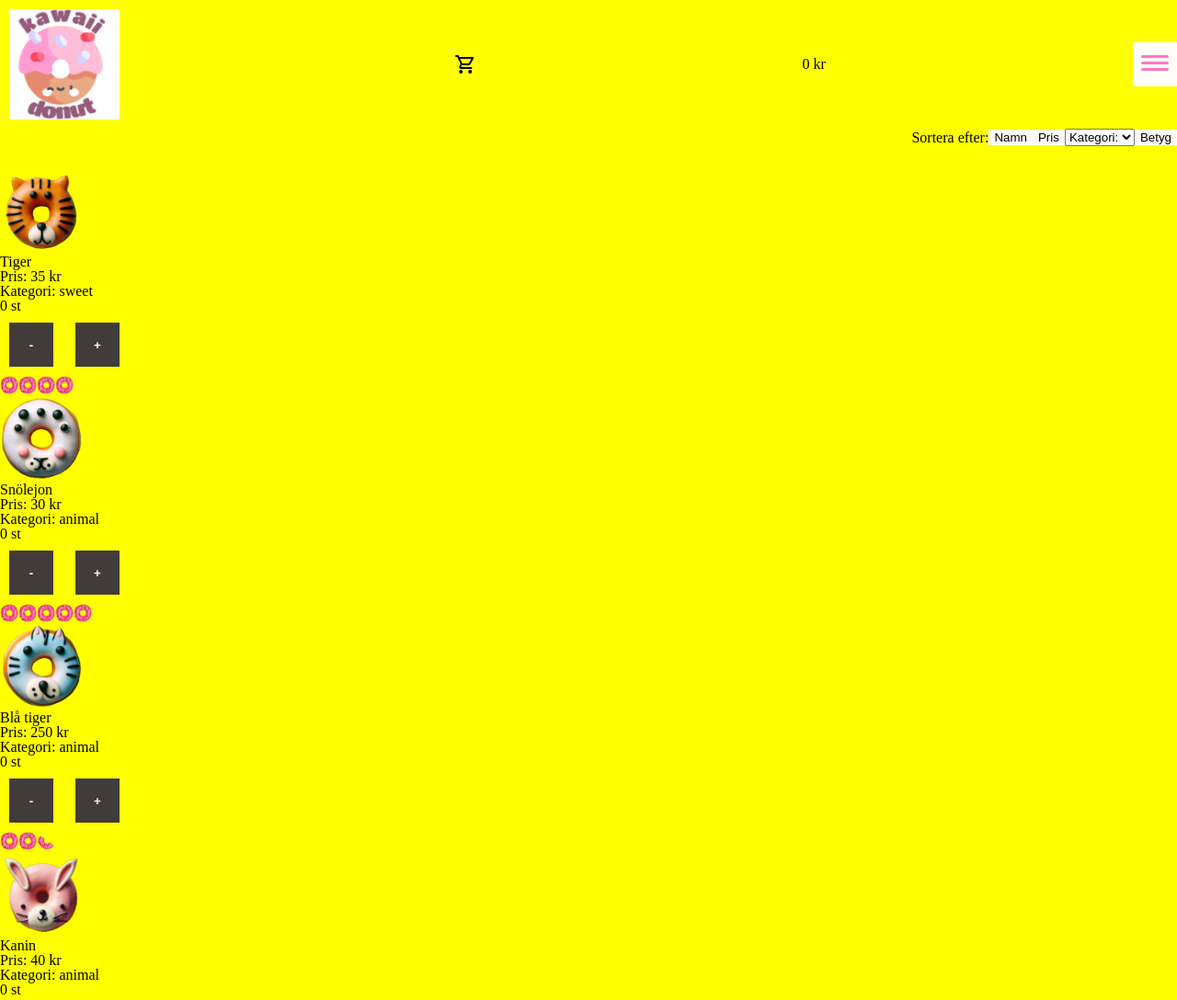
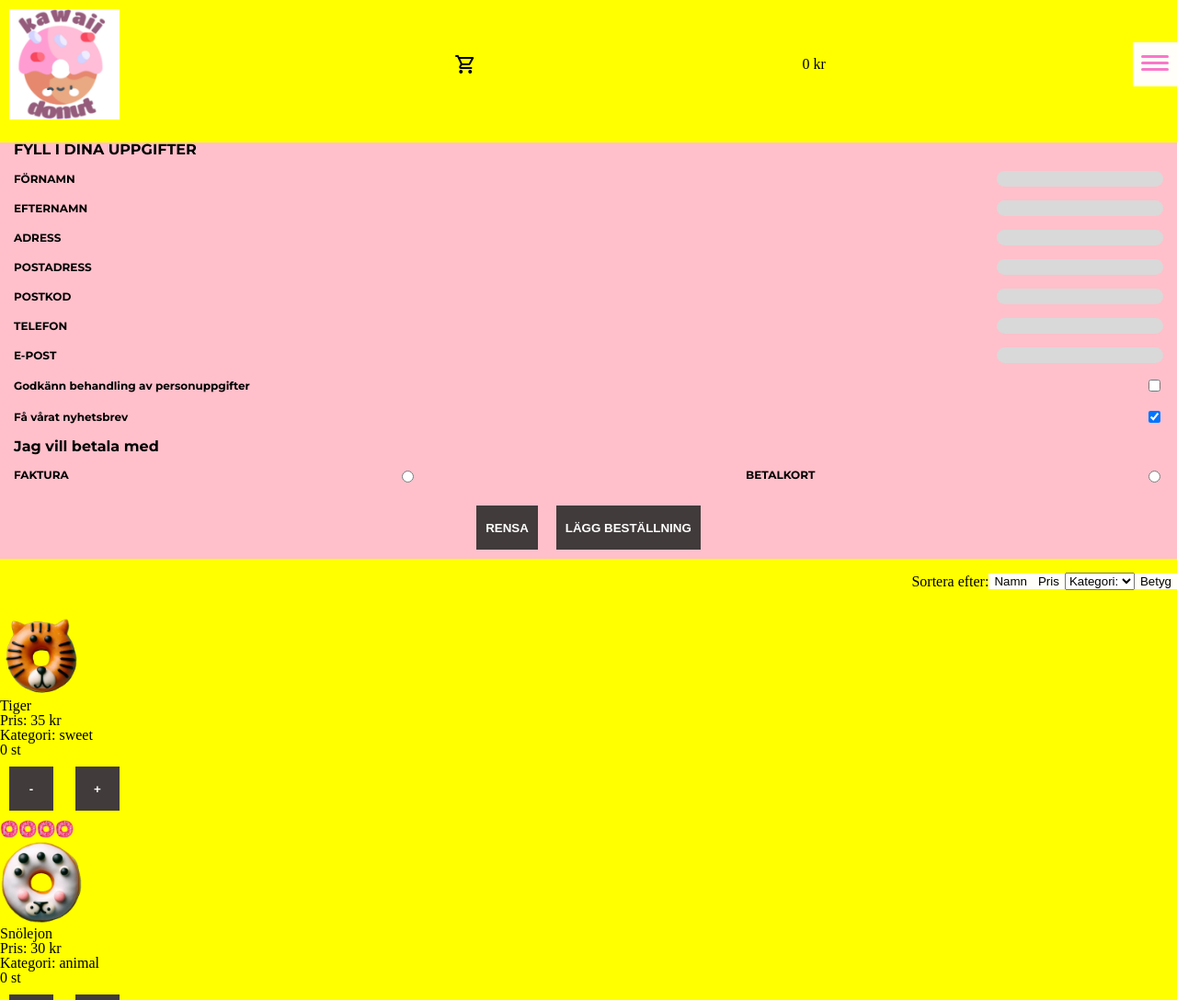
Before and after one commit to CatrinTQ/Kawaii-Donut-Store, a website built with Vite: page index.html in a window 1280 px wide. Shown: the top 1088 px of the page at 92% size. Built offline with nearby package versions, Linux system fonts and the light colour scheme.

Commit message:
rearraranged html

```diff
--- a/index.html
+++ b/index.html
@@ -43,40 +43,7 @@
         </ul>
       </div>
 
-      <section class="order-page" id="order">
-        <h2>Varukorgssammanställning</h2>
-        <div id="order-products"> Varukorgen är tom</div>
-      </section>
-
-      <section class="product-page">
-        <ul class="sort-list">
-          Sortera efter:
-          <li>
-            <button id="sort-name-button">Namn</button>
-          </li>
-          <li>
-            <button id="sort-price-button">Pris</button>
-          </li>
-          <li>
-            <select name="category" id="sort-category">
-              <option>Kategori:</option>
-              <option>Alla</option>
-              <option>Djur</option>
-              <option>Söt</option>
-            </select>
-          </li>
-          <li>
-            <Button id="sort-rating-button">Betyg</Button>
-          </li>
-        </ul>
-        <div id="product-list" class="product-div"></div>
-      </section>
-
-      <section class="product-info-page">
-        <div></div>
-      </section>
-
-      <section class="form-page">
+      <section id="form" class="form-page">
         <form>
           <ul>
             <li class="form-row">
@@ -146,6 +113,39 @@
         </form>
       </section>
 
+      <section class="order-page" id="order">
+        <h2>Varukorgssammanställning</h2>
+        <div id="order-products"> Varukorgen är tom</div>
+      </section>
+
+      <section class="product-page">
+        <ul class="sort-list">
+          Sortera efter:
+          <li>
+            <button id="sort-name-button">Namn</button>
+          </li>
+          <li>
+            <button id="sort-price-button">Pris</button>
+          </li>
+          <li>
+            <select name="category" id="sort-category">
+              <option value="all">Kategori:</option>
+              <option value="all">Alla</option>
+              <option value="animal">Djur</option>
+              <option value="sweet">Söt</option>
+            </select>
+          </li>
+          <li>
+            <Button id="sort-rating-button">Betyg</Button>
+          </li>
+        </ul>
+        <div id="product-list" class="product-div"></div>
+      </section>
+
+      <section class="product-info-page">
+        <div></div>
+      </section>
+
       <section class="successfull-order-page">
         <div id="receiver-info"></div>
         <div></div>
@@ -154,6 +154,6 @@
         <p>Välkommen åter!</p>
       </section>
     </main>
-    <script type="module" src="/main.js"></script>
+    <script type="module" src="/main.mjs"></script>
   </body>
 </html>
```
